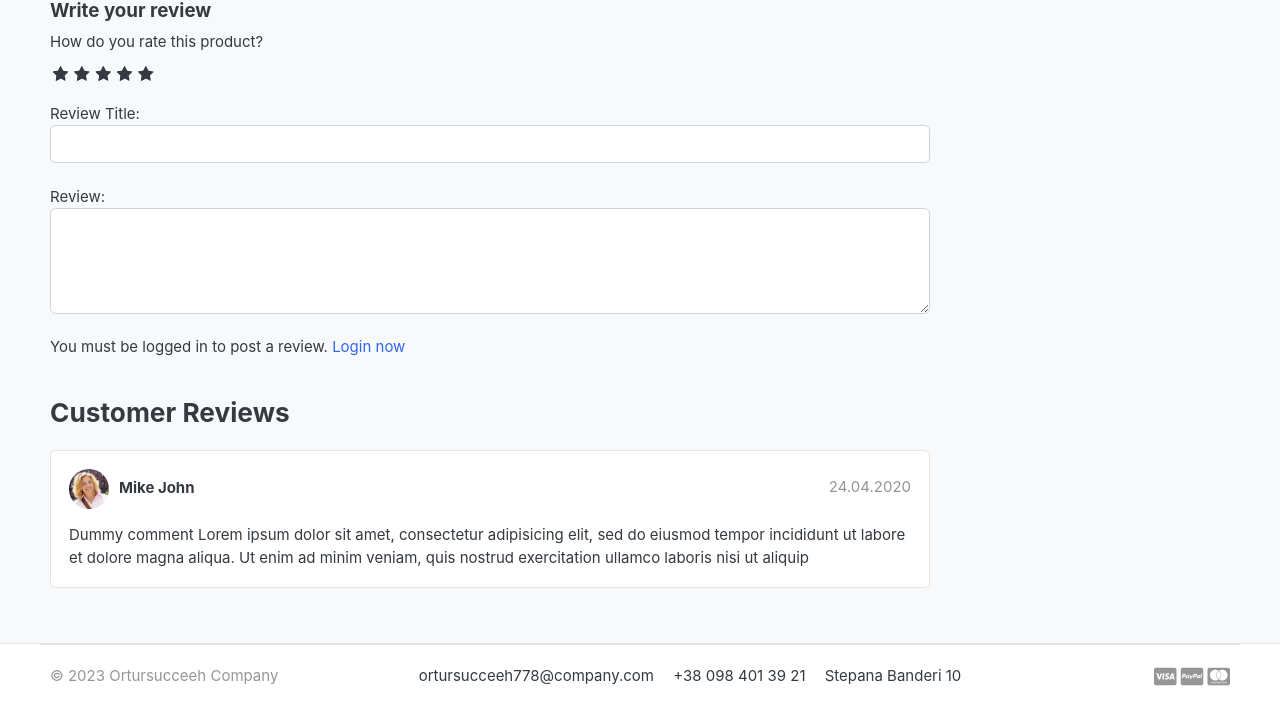
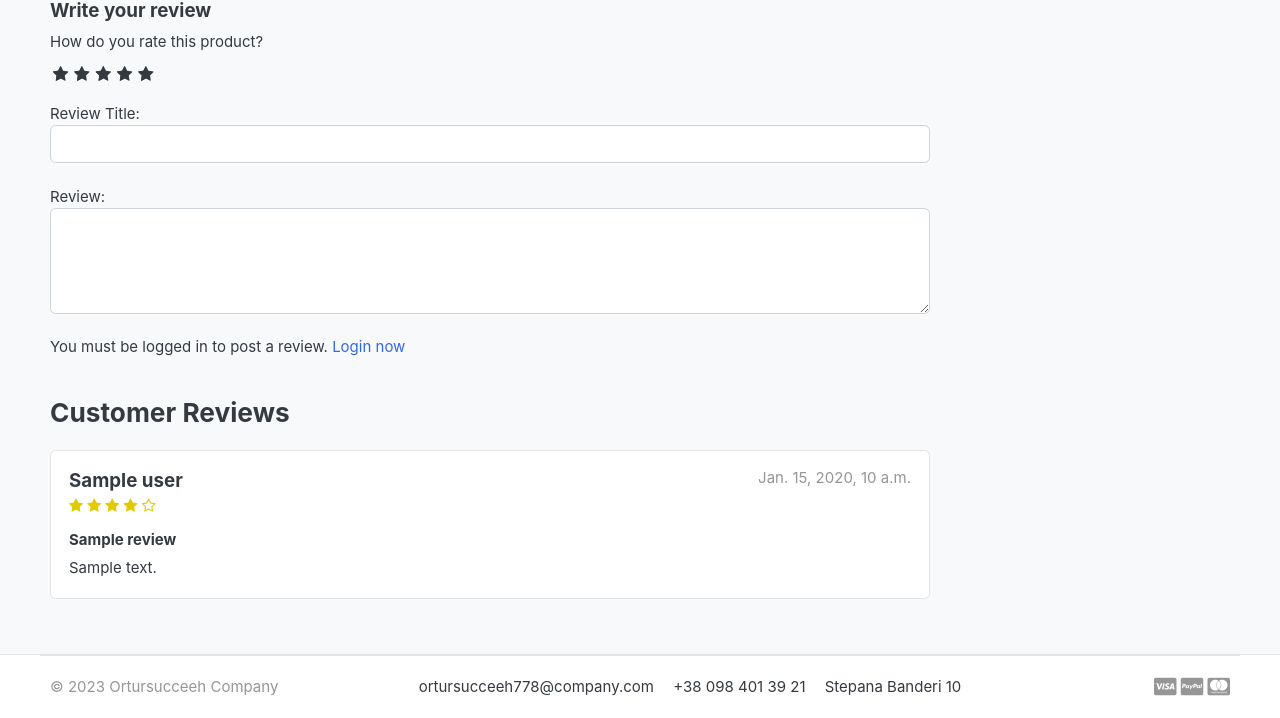
Before and after one commit to ortursucceeh/django-Ecommerce-site, a Django app: template templates/store/product_detail.html in a window 1280 px wide. Shown: the part 643-1361 px from the top of the page. Before the commit the page ends 1329 px from the top, so only its background shows below. Run offline with Django 4.2, Linux system fonts and the light colour scheme; the template is opened without the code that fills it: most values are stand-ins (such as "Sample title", 1, 10 or a date in 2020); grey boxes marked "Sample" are stand-in pictures; some libraries are stand-ins or nearby versions; some web fonts are replaced.

Commit message:
add stars for reviews

```diff
--- a/accounts/models.py
+++ b/accounts/models.py
@@ -62,6 +62,8 @@ class Account(AbstractBaseUser):
     def __str__(self):
         return self.email
 
+    def get_full_name(self):
+        return f"{self.first_name} {self.last_name}"
     def has_perm(self, perm, obj=None):
         return self.is_admin
 
--- a/mysite/static/mysite/css/custom.css
+++ b/mysite/static/mysite/css/custom.css
@@ -36,3 +36,7 @@ input:checked + label:hover, input:checked ~ label:hover, input:checked ~ label:
 label:hover ~ input:checked ~ label {
     color: #cc9000;
 }
+
+.rating-star i {
+    color: rgb(224, 202, 2) !important;
+}
--- a/templates/store/product_detail.html
+++ b/templates/store/product_detail.html
@@ -103,7 +103,7 @@
             <br>
             {% if user.is_authenticated %}
               {% if order_product %}
-                <input type="submit" value="Submit Review" class="btn btn-primary">
+                <button type="submit" class="btn btn-primary">Submit Review</button>
               {% else %}
                 <p>You must purhase this product to post a review.</p>
               {% endif %}
@@ -119,24 +119,32 @@
           <h3>Customer Reviews </h3>
 
         </header>
+
+        {% for review in reviews %}
         <article class="box mb-3">
             <div class="icontext w-100">
-                <img src="{% static 'mysite/images/avatars/avatar1.jpg'%}" class="img-xs icon rounded-circle">
                 <div class="text">
-                    <span class="date text-muted float-md-right">24.04.2020 </span>
-                    <h6 class="mb-1">Mike John </h6>
-
+                    <span class="date text-muted float-md-right">{{ review.updated_date }}</span>
+                    <h5 class="mb-1">{{ review.user.get_full_name }}</h5>
+                    <div class="rating-star">
+                      <span>
+                        <i class="fa fa-star{%if review.rating == 0.5 %}-half-o{% elif review.rating < 1 %}-o {% endif %}" aria-hidden="true"></i>
+                        <i class="fa fa-star{%if review.rating == 1.5 %}-half-o{% elif review.rating < 2 %}-o {% endif %}" aria-hidden="true"></i>
+                        <i class="fa fa-star{%if review.rating == 2.5 %}-half-o{% elif review.rating < 3 %}-o {% endif %}" aria-hidden="true"></i>
+                        <i class="fa fa-star{%if review.rating == 3.5 %}-half-o{% elif review.rating < 4 %}-o {% endif %}" aria-hidden="true"></i>
+                        <i class="fa fa-star{%if review.rating == 4.5 %}-half-o{% elif review.rating < 5 %}-o {% endif %}" aria-hidden="true"></i>
+                      </span>
+                    </div>
                 </div>
             </div> <!-- icontext.// -->
             <div class="mt-3">
+              <h6>{{ review.subject }}</h6>
                 <p>
-                    Dummy comment Lorem ipsum dolor sit amet, consectetur adipisicing elit, sed do eiusmod
-                    tempor incididunt ut labore et dolore magna aliqua. Ut enim ad minim veniam,
-                    quis nostrud exercitation ullamco laboris nisi ut aliquip
+                    {{ review.review }}
                 </p>
             </div>
         </article>
-
+        {% endfor %}
 
 
         </div> <!-- col.// -->
```
Also changed, not shown: store/models.py (+8 -1 lines), store/views.py (+7 -1 lines).
